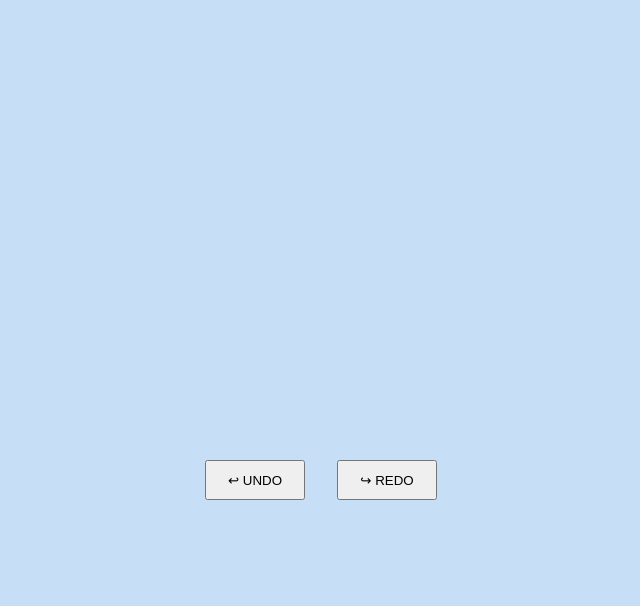
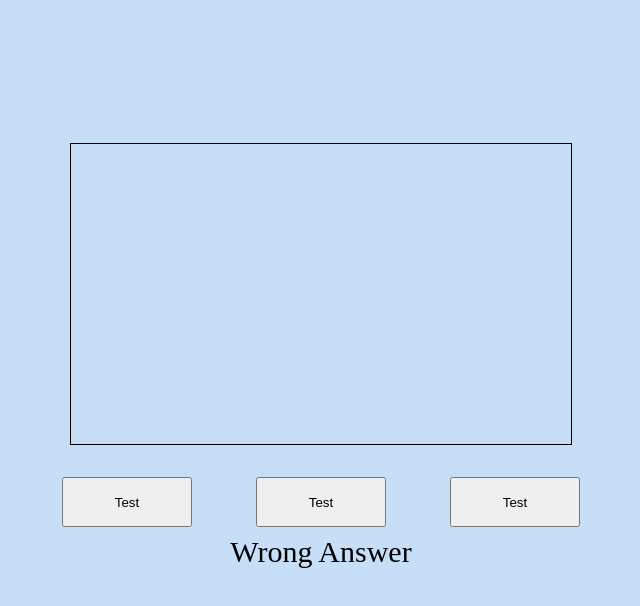
Before and after one commit to FeCharaf/React-Challenges, a React (Vite) app in the folder Challenge/: page / in a window 1280 px wide. Shown: the top 606 px of the page, without its empty margins (319-959 px from the left). Built offline with nearby package versions, Linux system fonts and the light colour scheme.

Commit message:
New styles

```diff
--- a/Challenge/src/App.css
+++ b/Challenge/src/App.css
@@ -4,39 +4,3 @@ body {
   padding: 0px;
   margin: 0px;
 }
-
-#Home {
-  display: flex;
-  width: 100%;
-  height: 100%;
-  position: fixed;
-  align-items: center;
-  justify-content: center;
-}
-
-.Circle {
-  position: absolute;
-  content: "";
-  display: block;
-  border: 1px solid black;
-  border-radius: 30px;
-  width: 50px;
-  height: 50px;
-}
-
-.btn_div {
-  display: flex;
-  gap: 2rem;
-  position: fixed;
-  bottom: 300px;
-}
-
-.btn {
-  width: 100px;
-  height: 40px;
-}
-
-.btn:hover {
-  background-color: lightblue;
-  cursor: pointer;
-}
--- a/Challenge/src/App.tsx
+++ b/Challenge/src/App.tsx
@@ -1,6 +1,7 @@
 import { useState } from "react";
 import "./App.css";
 import CirclesChallenge from "./pages/CirclesChallenge";
+import ColorChallenge from "./pages/ColorChallenge";
 
 type Circle = {
   pageX: number;
@@ -11,12 +12,14 @@ function App() {
   const [list, setList] = useState<Circle[]>([]);
   const [removed, setRemoved] = useState<Circle[]>([]);
   return (
-    <CirclesChallenge
-      list={list}
-      setList={setList}
-      removed={removed}
-      setRemoved={setRemoved}
-    />
+    // <CirclesChallenge
+    //   list={list}
+    //   setList={setList}
+    //   removed={removed}
+    //   setRemoved={setRemoved}
+    // />
+
+    <ColorChallenge />
   );
 }
 
--- a/Challenge/src/pages/CirclesChallenge.tsx
+++ b/Challenge/src/pages/CirclesChallenge.tsx
@@ -1,3 +1,5 @@
+import "../styles/Circles.css"
+
 type Circle = {
   pageX: number;
   pageY: number;
--- /dev/null
+++ b/Challenge/src/pages/ColorChallenge.tsx
@@ -0,0 +1,18 @@
+import "../styles/Colors.css"
+
+function ColorChallenge() {
+    return (
+        <div id="Home">
+            <div className="color"></div>
+            <div className="options">
+                <button>Test</button>
+                <button>Test</button>
+                <button>Test</button>
+            </div>
+            <div className="answer">Wrong Answer</div>
+        </div>
+    )
+
+}
+
+export default ColorChallenge
--- /dev/null
+++ b/Challenge/src/styles/Circles.css
@@ -0,0 +1,35 @@
+#Home {
+  display: flex;
+  width: 100%;
+  height: 100%;
+  position: fixed;
+  align-items: center;
+  justify-content: center;
+}
+
+.Circle {
+  position: absolute;
+  content: "";
+  display: block;
+  border: 1px solid black;
+  border-radius: 30px;
+  width: 50px;
+  height: 50px;
+}
+
+.btn_div {
+  display: flex;
+  gap: 2rem;
+  position: fixed;
+  bottom: 300px;
+}
+
+.btn {
+  width: 100px;
+  height: 40px;
+}
+
+.btn:hover {
+  background-color: lightblue;
+  cursor: pointer;
+}
--- /dev/null
+++ b/Challenge/src/styles/Colors.css
@@ -0,0 +1,33 @@
+#Home {
+  height: 90vh;
+  display: flex;
+  flex-direction: column;
+  justify-content: center;
+  align-items: center;
+}
+
+.color {
+  width: 500px;
+  height: 300px;
+  border: 1px solid black;
+}
+
+.options {
+  margin-top: 2rem;
+  display: flex;
+  gap: 4rem;
+}
+
+.options button {
+  width: 130px;
+  height: 50px;
+}
+
+.answer {
+    display: flex;
+    align-items: center;
+    justify-content: center;
+    width: 200px;
+    height: 50px;
+    font-size: 30px;
+}
```
